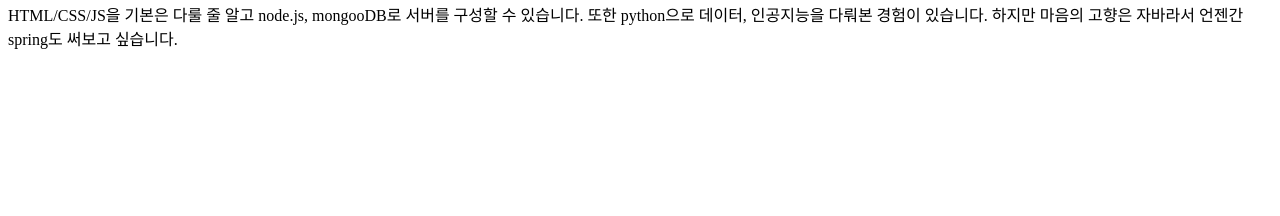
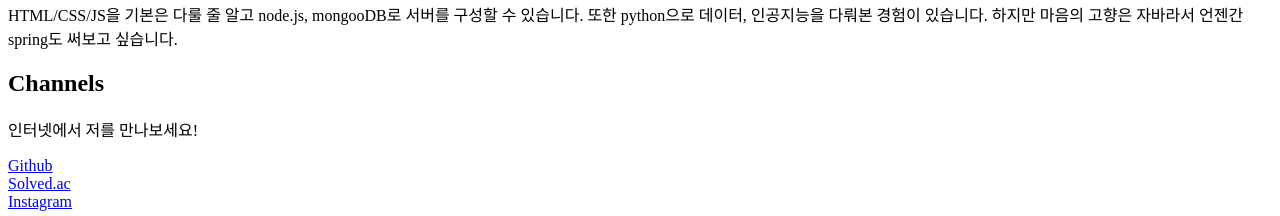
Before and after one commit to likelion11-kangwon/PikachuCodingWarmUp, a React (Create React App) app in the folder WarmUpProject/: page /JeongDayeon in a window 1280 px wide. Shown: the part 4188-4404 px from the top of the page. Before the commit the page ends 4254 px from the top, so only its background shows below. Built offline with nearby package versions, Linux system fonts and the light colour scheme.

Commit message:
[Feat] #4 - Update channel to JDY
개인페이지에 링크 추가. channel.js 컴포넌트로 게임 n개 추가 가능.

```diff
--- a/WarmUpProject/src/JeongDayeon.js
+++ b/WarmUpProject/src/JeongDayeon.js
@@ -1,6 +1,7 @@
 import {useState} from 'react';
 import BGame from './components/balance_game.js';
 import Project from './components/project.js';
+import Channel from './components/channel.js';
 import dummy from './db/JDYdata.json';
 
 //정다연 개인 페이지
@@ -13,6 +14,7 @@
         <BalanceGame />
         <Projects />
         <TechStacks />
+        <Channels />
     </div>
   );
 }
@@ -140,5 +142,16 @@
     </div>
   );
 }
+function Channels(){
+  return(
+    <div className="content" id="channels">
+      <h2>Channels</h2>
+      <p>인터넷에서 저를 만나보세요!</p>
+      <Channel name="Github" link="https://github.com/dandamdandam"/>
+      <Channel name="Solved.ac" link="https://solved.ac/profile/glue0440"/>
+      <Channel name="Instagram" link="https://www.instagram.com/damdan1111111/"/>
+    </div>
+  );
+}
 
 export default JeongDayeon;
--- /dev/null
+++ b/WarmUpProject/src/components/channel.js
@@ -0,0 +1,7 @@
+export default function Channel({name, link}){      //비구조화 할당
+    return(
+        <div className="chan_button">
+            <a href={link} target="_blank">{name}</a>
+        </div>
+    )
+}
```
